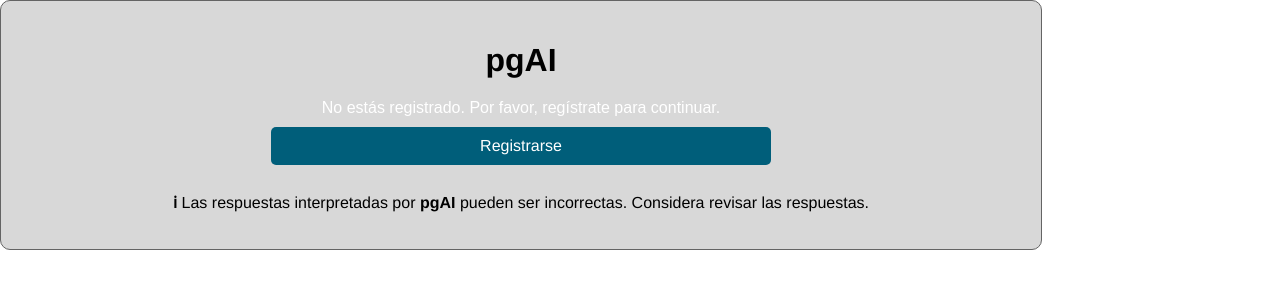
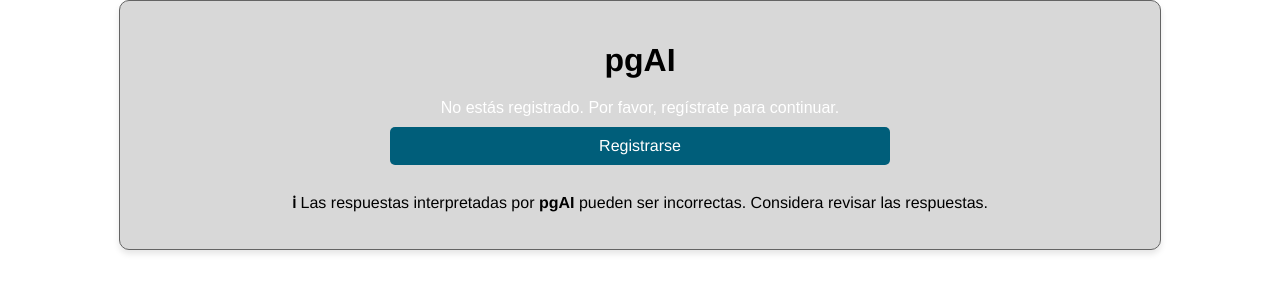
Before and after one commit to pgsystems/pgsystems.github.io, a PHP site: page / in a window 1280 px wide. Shown: the top 300 px of the page. Run offline with PHP 8.4, Linux system fonts and the light colour scheme.

Commit message:
Update styles.css

```diff
--- a/styles.css
+++ b/styles.css
@@ -1,4 +1,7 @@
 body {
+    display: flex; /* Hacemos que el body sea un contenedor Flex */
+    justify-content: center; /* Centra el contenido horizontalmente */
+    align-items: center; /* Centra el contenido verticalmente */
     margin: 0;
     padding: 0;
     font-family: Arial, sans-serif;
@@ -18,6 +21,7 @@ body {
     width: 1000px; /* Ancho del contenedor */
     text-align: center; /* Centra el texto dentro del contenedor */
     background-color: rgb(216, 216, 216);
+    box-shadow: 0 4px 6px rgba(0, 0, 0, 0.1);
 }
 
 h1 {
```
